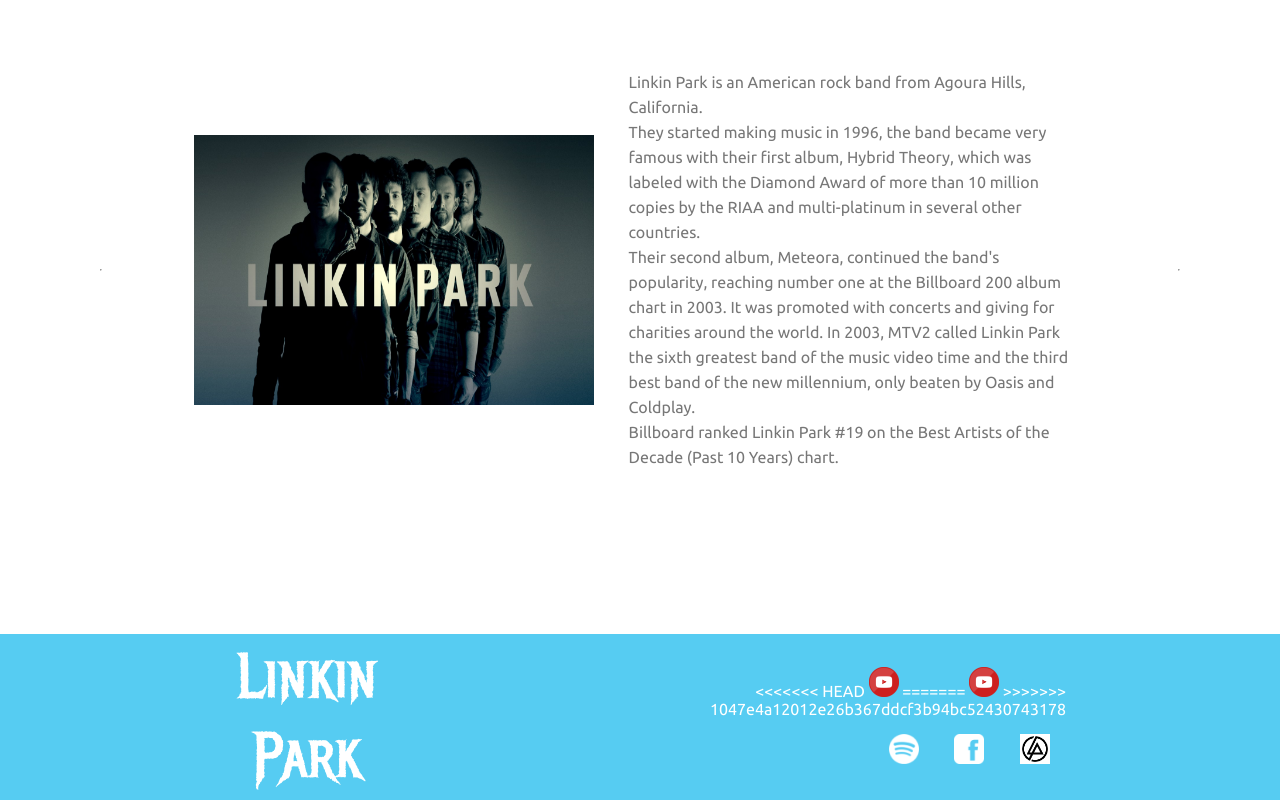
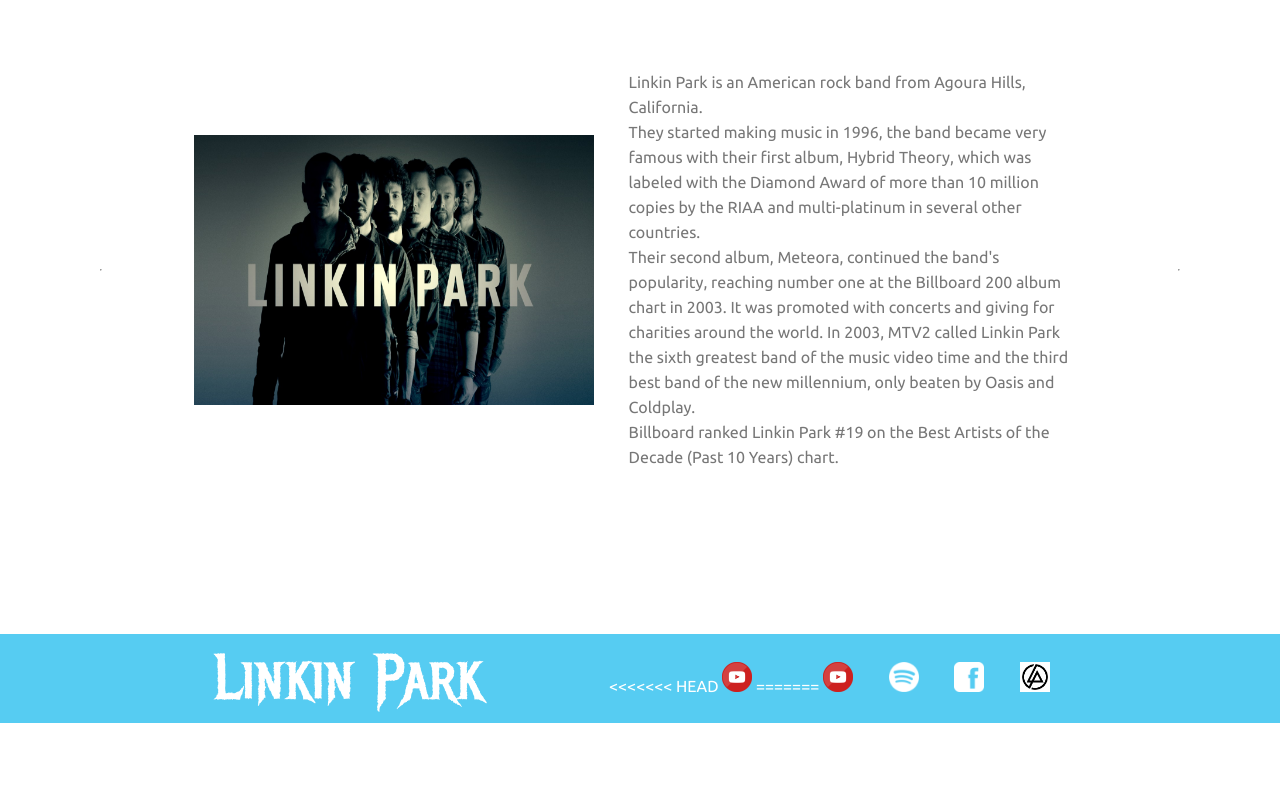
Before and after one commit to ArshadChowdhury/Online-Shop, a plain HTML site: page about.html in a window 1280 px wide. Shown: the part 378-1178 px from the top of the page. After the commit the page ends 1101 px from the top, so only its background shows below. Drawn offline with Linux system fonts and the light colour scheme.

Commit message:
Update about.html

```diff
--- a/about.html
+++ b/about.html
@@ -63,7 +63,6 @@
               <img src="images/youtube logo.png" />
 =======
               <img src="../images/youtube logo.png" />
->>>>>>> 1047e4a12012e26b367ddcf3b94bc52430743178
             </a>
           </li>
           <li>
```
